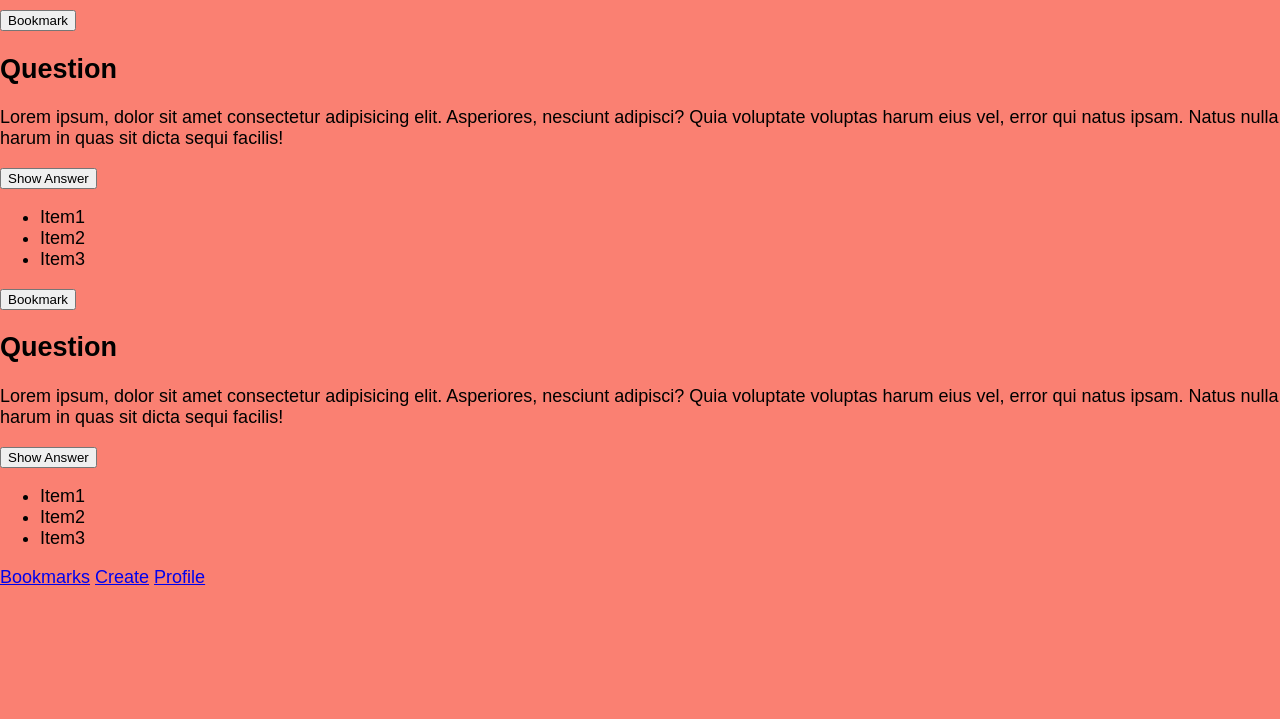
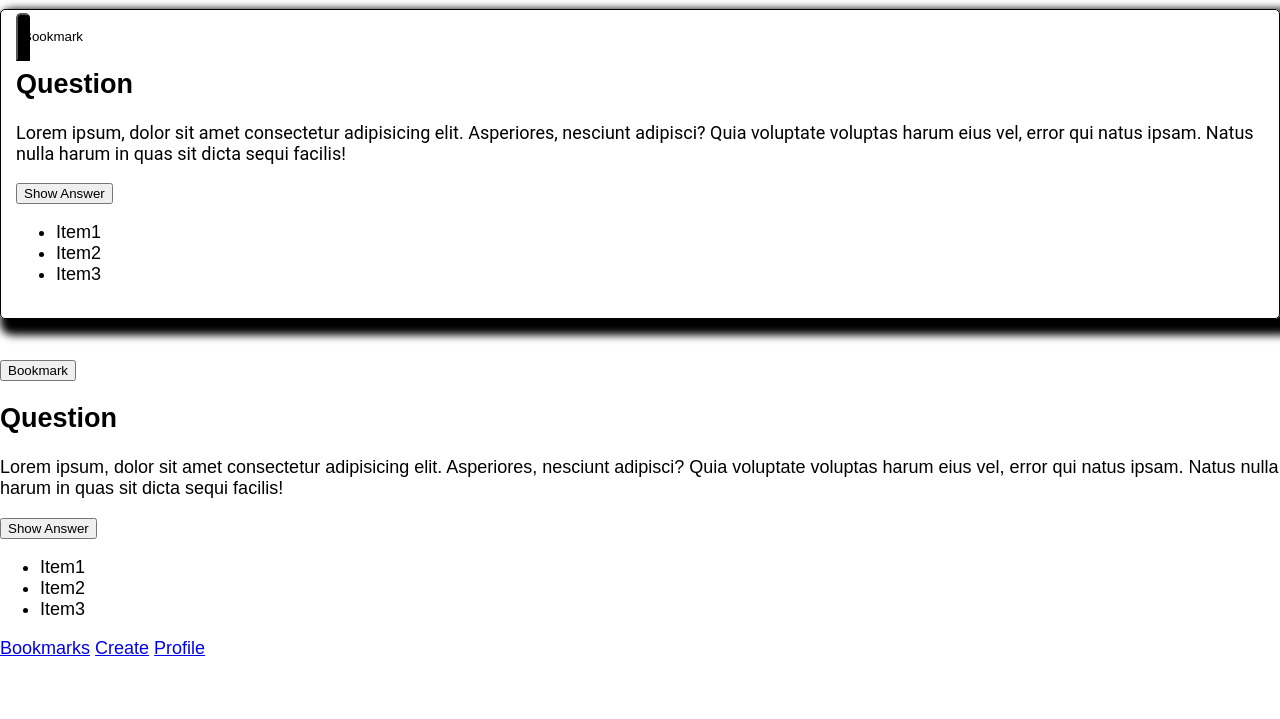
Before and after one commit to annaleaschroeder/quiz-appp, a website: page index.html in a window 1280 px wide. Shown: the part 81-800 px from the top of the page. Drawn offline with Linux system fonts and the light colour scheme.

Commit message:
Add correct syntax to _card.scss file

```diff
--- a/index.html
+++ b/index.html
@@ -13,7 +13,7 @@
     </header>
 
     <main>
-      <section class="card">
+      <section class="card radius-5">
         <button class="card__bookmark card__button--active">Bookmark</button>
         <h2 class="card__question">Question</h2>
         <p class="card__text">
@@ -21,7 +21,9 @@
           nesciunt adipisci? Quia voluptate voluptas harum eius vel, error qui
           natus ipsam. Natus nulla harum in quas sit dicta sequi facilis!
         </p>
-        <button class="card_button card__button--answer">Show Answer</button>
+        <button class="card_button card__button--answer radius-5">
+          Show Answer
+        </button>
         <ul class="card__tags">
           <li class="card__item">Item1</li>
           <li class="card__item">Item2</li>
--- a/scss/_base.scss
+++ b/scss/_base.scss
@@ -6,5 +6,5 @@ body {
   margin: 0;
   font-family: sans-serif;
   font-size: 112.5%;
-  background: salmon;
+  background: white;
 }
--- a/scss/_card.scss
+++ b/scss/_card.scss
@@ -4,13 +4,12 @@
   box-shadow: 8px 8px 8px 8px;
   padding: 15px;
   margin-bottom: 40px;
-}
 
-.card__question {
+  &__question {
     font-family: 'Quattrocento Sans', sans-serif;
   }
 
-.card__bookmark {
+  &__bookmark {
     padding: 5px;
     margin-right: 0;
     margin-top: -20px;
@@ -23,15 +22,15 @@
     cursor: pointer;
   }
 
-.card__button--active {
+  &__button--active {
     background-color: black;
   }
 
-.card__text {
+  &__text {
     font-family: 'Roboto', sans-serif;
   }
-
-.card__button {
+  &__button {
     padding: 5px;
     margin-right: 0;
   }
+}
--- a/scss/styles.scss
+++ b/scss/styles.scss
@@ -1,3 +1,4 @@
 @import './base';
 @import './utility';
 @import './card.scss';
+@import './button.scss';
```
Also changed, not shown: scss/_button.scss (added), styles.css. Lines whose indentation alone changed are shown as unchanged.
